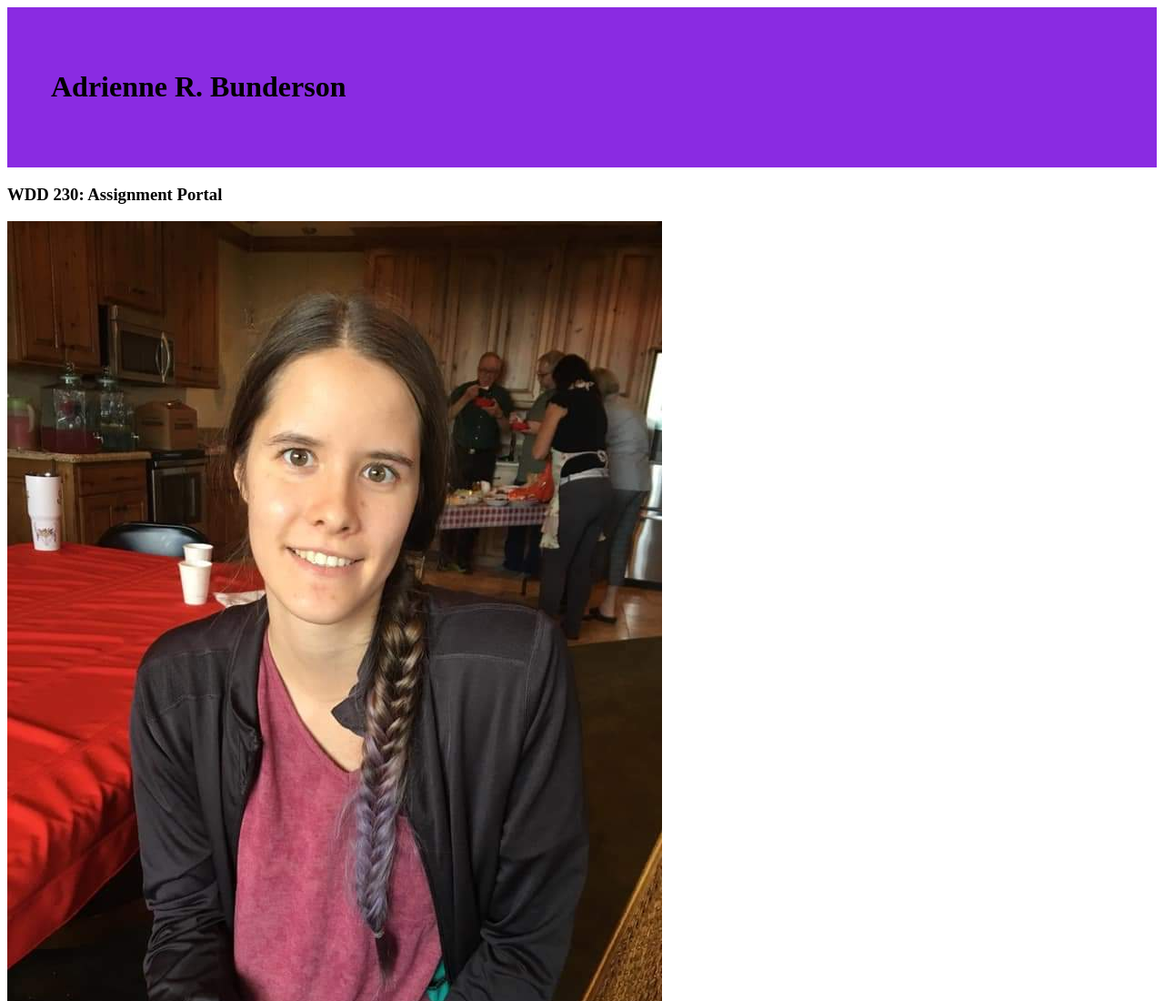
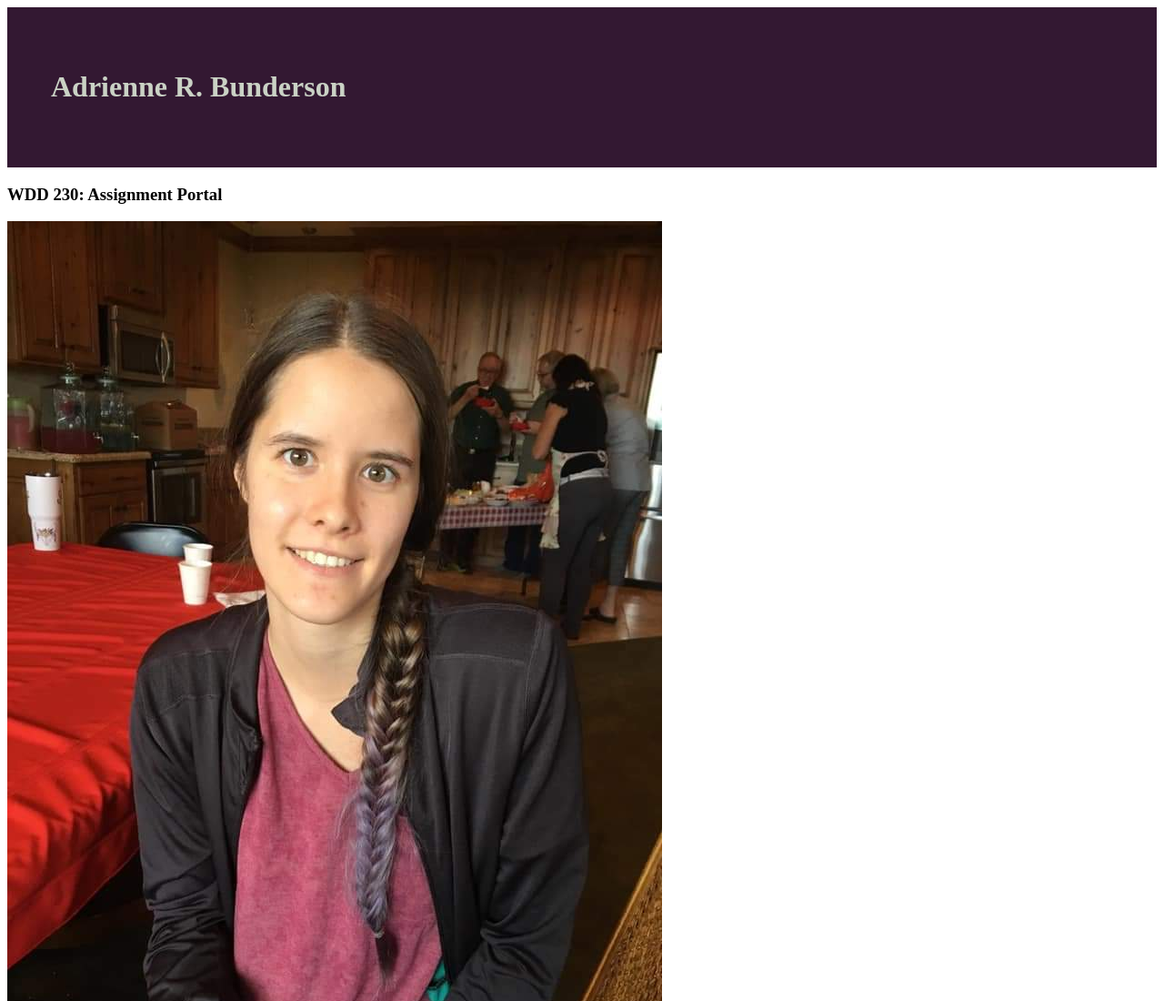
Before and after one commit to ABunderson/abunderson.github.io, a plain HTML site: page index.html in a window 1280 px wide. Shown: the top 1100 px of the page at 91% size. Drawn offline with Linux system fonts and the light colour scheme.

Commit message:
css color

```diff
--- a/styles.css
+++ b/styles.css
@@ -1,4 +1,5 @@
 header {
-  background-color: blueviolet;
+  background-color: #331832;
   padding: 3em;
+  color:#CAD2C5;
 }
```
